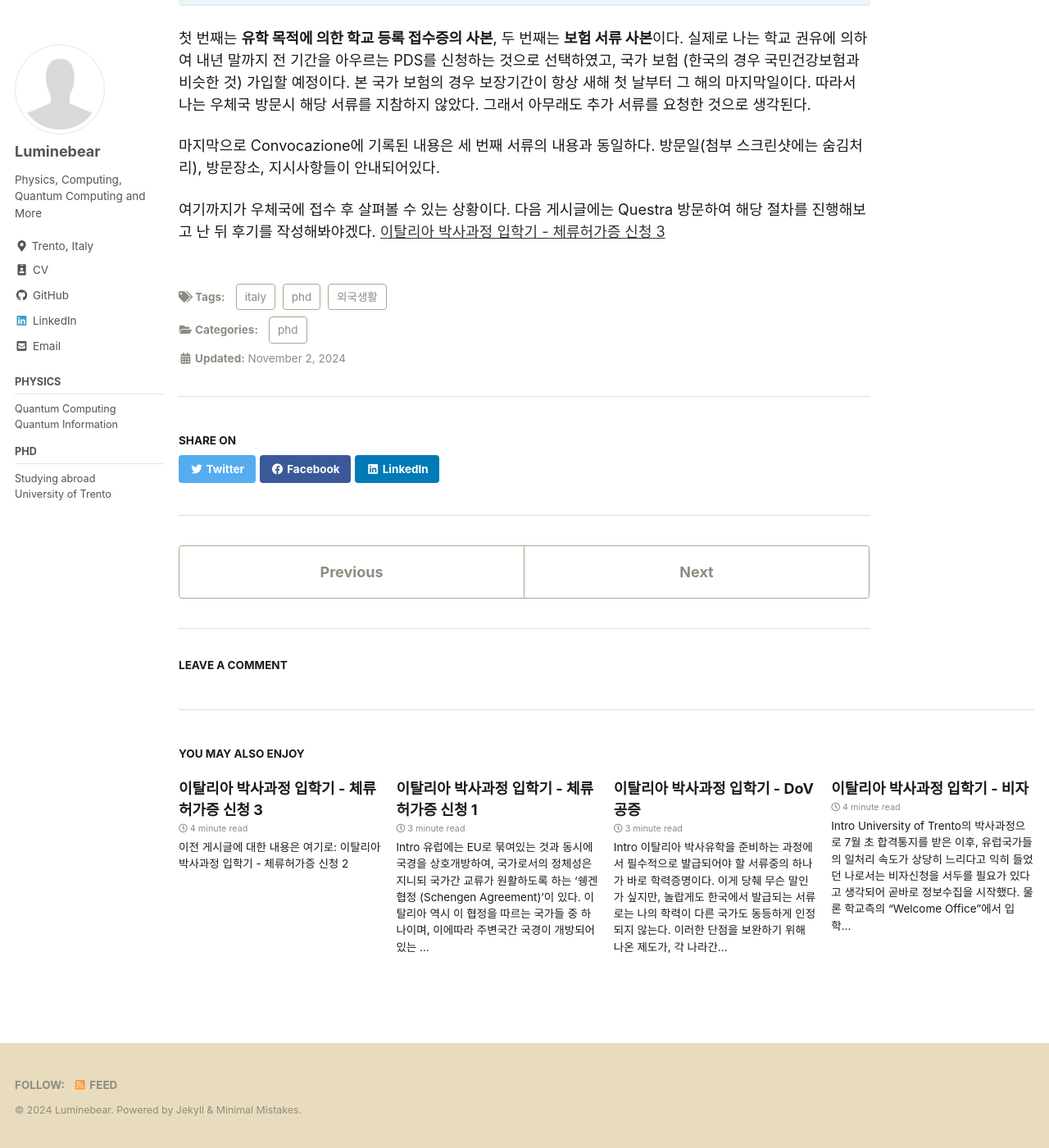
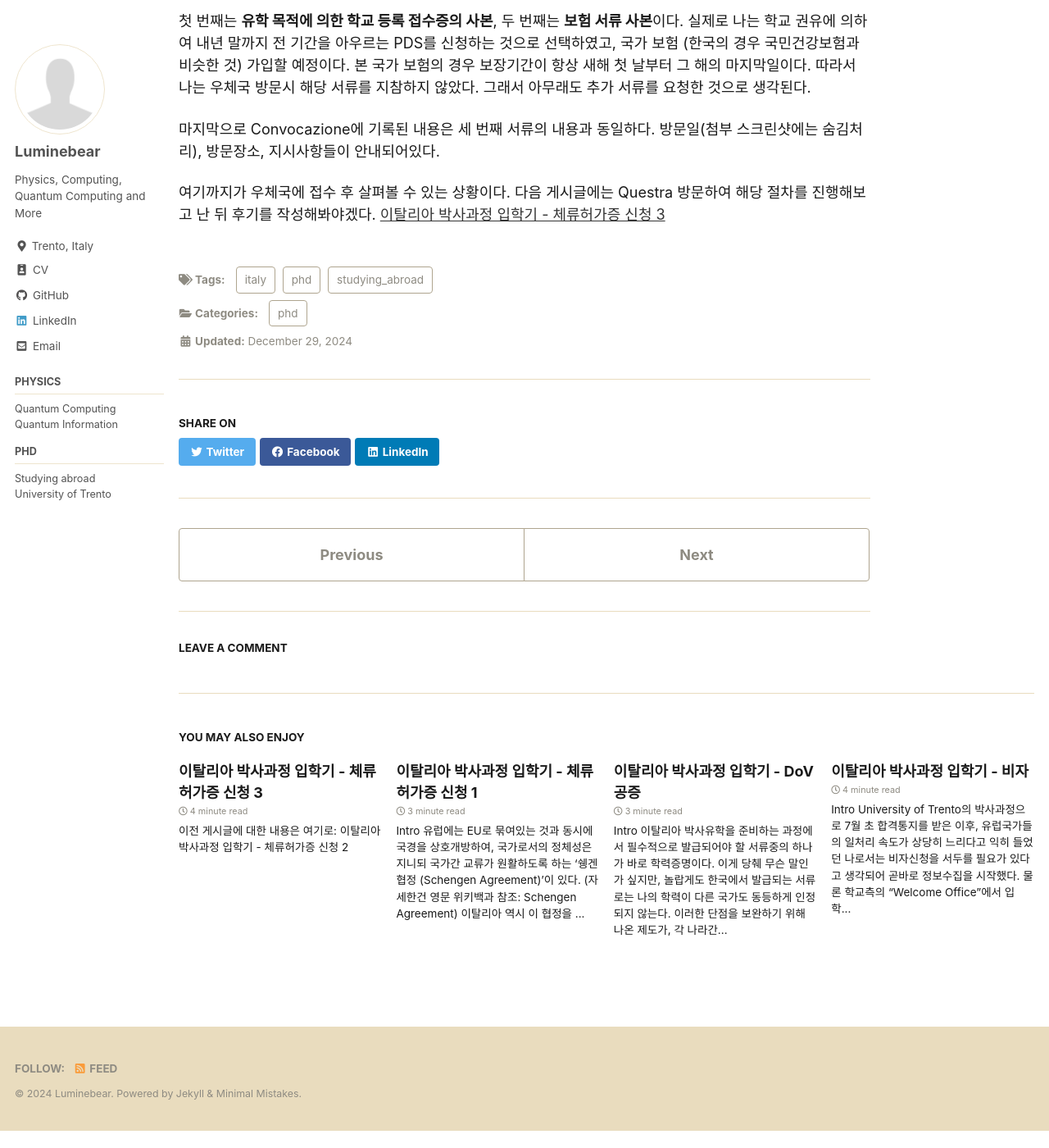
Before and after one commit to Luminebear/Luminebear.github.io, a Jekyll site: the page built from _posts/2024-11-02-italy-applyPDS2.md, in a window 1280 px wide and 1400 px high, scrolled down 5366 px. Shown: the whole window at 82% size. Built offline with Jekyll 4.4.1, drawn with Linux system fonts in a browser that asks for light colours; cached includes are drawn as plain includes; some web fonts are replaced; comment, search, counter and statistics services are not loaded; a style sheet for code colours, icons or effects is not loaded; after the commit the page ends 6745 px from its top, so only the background shows below that.

Commit message:
Update post and correct errors in post about PDS

```diff
--- a/_posts/2024-11-01-italy-applyPDS1.md
+++ b/_posts/2024-11-01-italy-applyPDS1.md
@@ -1,7 +1,8 @@
 ---
 title: "이탈리아 박사과정 입학기 - 체류허가증 신청 1"
-tags: [phd, italy, 외국생활]
+tags: [phd, italy, studying_abroad]
 categories: phd
+last_modified_at: 2024-12-29
 mathjax: false
 comments: true
 published: true
@@ -19,6 +20,7 @@
 
 # Intro
 유럽에는 EU로 묶여있는 것과 동시에 국경을 상호개방하여, 국가로서의 정체성은 지니되 국가간 교류가 원활하도록 하는 '쉥겐 협정 (Schengen Agreement)'이 있다.
+(자세한건 영문 위키백과 참조: [Schengen Agreement](https://en.wikipedia.org/wiki/Schengen_Agreement))
 이탈리아 역시 이 협정을 따르는 국가들 중 하나이며, 이에따라 주변국간 국경이 개방되어 있는 상황이다.
 따라서 이러한 경우, 비쉥겐 국가간 Border Control은 최초로 입국/출국하는 쉥겐 지역 - 비쉥겐 국가가 된다.
 이렇게 국가간 국경을 상호개방하여 쉥겐 - 비쉥겐의 국경으로 확장되는 상황이므로, 이에 따른 비자 역시 "국가를 입국하는 비자"가 아닌 "쉥겐 지역을 입국하는 비자 (Schengen VISA)"가 된다.
@@ -86,10 +88,13 @@
 Modulo 1은 총 8페이지로 구성되어 있으며, 신규신청의 경우 1페이지, 2페이지, 3페이지만을 작성한다.
 작성 전 몇가지 주의사항이 있으니 유의하도록 하자.
 
+{% capture notice-2 %}
 - 영문은 모두 **대문자**로 작성
 - 선택항목에서는 **X**로 선택을 표기
 - 마르카 다 볼로 인지를 붙인 뒤 인지면에 걸처 본인 서명
-{: .notice--danger}
+
+{% endcapture %}
+<div class="notice--danger">{{ notice-2 | markdownify }}</div>
 
 이를 유의하여 아래지지 한국어가 병기된 사진을 참고하여 Modulo 1을 작성하면 된다.
 
--- a/_posts/2024-11-02-italy-applyPDS2.md
+++ b/_posts/2024-11-02-italy-applyPDS2.md
@@ -1,9 +1,10 @@
 ---
 title: "이탈리아 박사과정 입학기 - 체류허가증 신청 2"
-tags: [phd, italy, 외국생활]
+tags: [phd, italy, studying_abroad]
 categories: phd
 sidebar:
   nav: "docs"
+last_modified_at: 2024-12-29
 mathjax: false
 comments: true
 published: true
@@ -12,7 +13,7 @@
 이전 게시글에 대한 내용은 여기로: [이탈리아 박사과정 입학기 - 체류허가증 신청 1](/phd/italy-applyPDS1)
 {: .notice--info}
 
-## 우체국 방문하기
+# 우체국 방문
 필요한 서류를 모두 작성했으면 우체국에 방문하여 접수하자.
 서류접수는 Amico Kit을 취급하는 곳에서만 가능하니 유의.
 나는 트렌토 내에 Amico Kit을 취급하는 곳에서 방문하여 접수하였으며, 주소는 다음과 같다.
--- a/_posts/2024-12-24-italy-applyPDS3.md
+++ b/_posts/2024-12-24-italy-applyPDS3.md
@@ -1,13 +1,20 @@
 ---
 title: "이탈리아 박사과정 입학기 - 체류허가증 신청 3"
-tags: [phd, italy, 외국생활]
+tags: [phd, italy, studying_abroad]
 categories: phd
 sidebar:
   nav: "docs"
-lastmod: 2024-12-29 16:30:00
+last_modified_at: 2024-12-29
 mathjax: false
 comments: true
 published: true
+gallery1:
+  - url: /assets/images/pmresult1.png
+    image_path: /assets/images/pmresult1.png
+    title: "Polizia di Stato에서 제공하는 PDS조회페이지"
+  - url: /assets/images/pmresult2.png
+    image_path: /assets/images/pmresult2.png
+    title: "PDS번호 조회후 나타나는 화면"
 ---
 
 이전 게시글에 대한 내용은 여기로: [이탈리아 박사과정 입학기 - 체류허가증 신청 2](/phd/italy-applyPDS2)
@@ -21,25 +28,30 @@
 
 Questura 방문 전 챙겨야 할 서류는 다음과 같다. 이전 게시글에 올린 안내장의 항목을 가져오면,
 
+{% capture notice-2 %}
 - 본 안내장
 - 흰 배경 바탕의 최근 촬영한 증명사진 4장
 - 유효한 여권 원본
 - 소유한 페르메소 디 소쪼르노
 - 우체국에서 발급한 Ricevuta (첫 번째 서류)와 작성한 Bolletino (두 번째 서류) (가능한 경우)
 - 14세 이하의 아동을 본인의 체류허가에 포함하여 가입하는 경우: 2개의 여권 사진, 유효한 여권, 그리고 아동 동반
-{: .notice}
+{% endcapture %}
+<div class="notice">{{ notice-2 | markdownify }}</div>
 
 여기서 내가 준비한 서류는 **본 안내장, 흰 배경 바탕의 최근 촬영한 증명사진 4장, 여권 원본, 우체국 발급 서류**이고, 여기서 추가적으로
 
+{% capture notice-2 %}
 - 특정 면이 기록된 여권 사본
 - 집 계약 서류 (본인의 경우 기숙사 계약 서류)
 - 보험 서류
 - 학교 등록 문서
-{: .notice}
+{% endcapture %}
+<div class="notice">{{ notice-2 | markdownify }}</div>
 
 를 인쇄하여 지참했다.
 따라서 1. 유학/교환학생 목적으로 2. 신규신청하는 경우 필요한 서류는 다음과 같이 정리할 수 있겠다.
 
+{% capture notice-2 %}
 **유학 또는 교환학생(studio)을 목적으로 하는 경우의 Permesso di Soggiorno 신청시 필요서류**
 - 우체국 방문하여 접수하고 난 뒤 받은 안내장
 - 흰 배경 바탕의 최근 촬영한 증명사진 4장
@@ -49,7 +61,8 @@
 - 기숙사 계약 서류 사본
 - 보험 서류 사본
 - 학교 등록 문서
-{: .notice--info}
+{% endcapture %}
+<div class="notice--info">{{ notice-2 | markdownify }}</div>
 
 **주의!**: 모든 서류는 반드시 **사본**으로 챙겨가도록 하자.
 원본은 본인이 소유하고 있으면 된다.
@@ -74,6 +87,12 @@
 
 본래 학교측에서 도우미를 붙여줄 예정이었지만 하필 크리스마스 시즌이라 도울 수 있는 학생이 배정되어 있지 않아 직접 방문해야된다고 고지를 받았기에,
 하는 수 없이 직접 방문했다.
+
+<figure>
+<a href="/assets/images/pmvisit1.jpg"><img src="/assets/images/pmvisit1.jpg"></a>
+<figcaption>PDS 등록을 위해 준비한 문서들...</figcaption>
+</figure>
+
 사진을 따로 촬영하지 않았지만, 방문 전 따라갈 항목은 아래와 같다.
 
 1. Trento Questura에 접근하면 일단 철문이 보인다. 차도와 인도의 구분이 크게 되어 있지 않으니 접근하는 차를 주의하며 들어간다.
@@ -86,6 +105,12 @@
 이럴꺼면 시간은 왜 고지하는지...
 나는 "p 26"으로 배정받았고, 도착했을 때는 "p 11"까지 진행되고 있는 상황이였다.
 많이 기다려야 겠구나... 하며 대기했다.
+
+<figure class="half">
+    <a href="/assets/images/pmvisit2.jpg"><img src="/assets/images/pmvisit2.jpg"></a>
+    <a href="/assets/images/pmvisit3.jpg"><img src="/assets/images/pmvisit3.jpg"></a>
+    <figcaption>제공받은 번호표와 대기명단</figcaption>
+</figure>
 
 ## 서류 제출과 카운터 인터뷰
 > "Pi ventisei!"
@@ -124,15 +149,7 @@
 ## Questura 방문 후 진행상황
 Questra를 방문한 후 PDS의 진행상황은 이탈리아 Polizia di Stato [Permesso di soggiorno](https://questure.poliziadistato.it/stranieri) 페이지에 접속하여 확인해볼 수 있다.
 
-<figure>
-<a href="/assets/images/pmprogress1.png"><img src="/assets/images/pmresult1.png"></a>
-<figcaption>PDS 진행확인을 위한 웹페이지</figcaption>
-</figure>
+{% include gallery id="gallery1" caption="PDS 진행확인을 위한 Polizia di Stato 웹페이지" %}
 
 웹페이지를 접속하게 되면 다음과 같이 코드를 입력하는 창이 나타난다.
 File number의 경우 PDS접수를 완료하고 나면, 다시 받은 Ricevuta에 숫자와 문자를 기입해주는데, 이 숫자와 문자를 입력하면 현재 진행상황을 알 수 있다.
-
-<figure>
-<a href="/assets/images/pmprogress2.png"><img src="/assets/images/pmresult2.png"></a>
-<figcaption>웹페이지 로그인 이후 확인할 수 있는 내역</figcaption>
-</figure>
```
Also changed, not shown: assets/images/pmvisit3.jpg (added), 2 other files.
